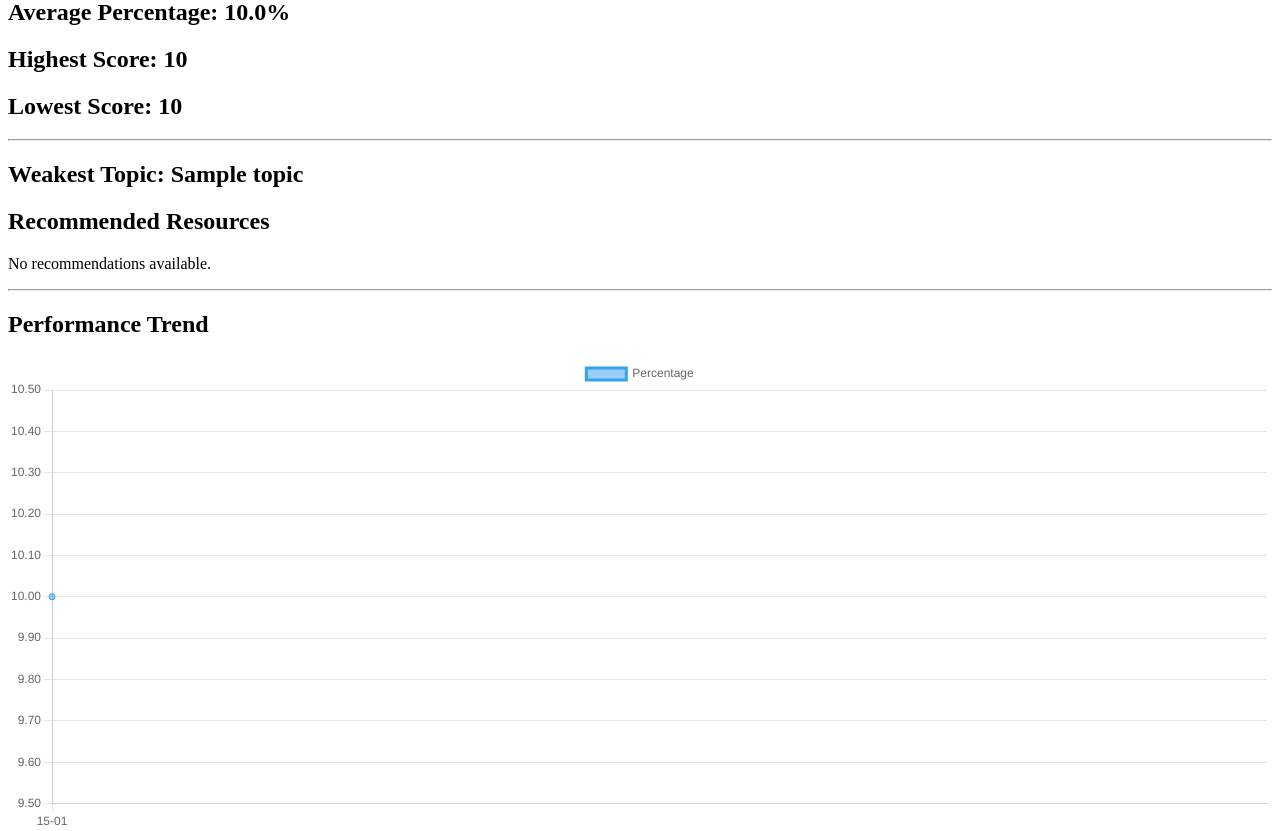
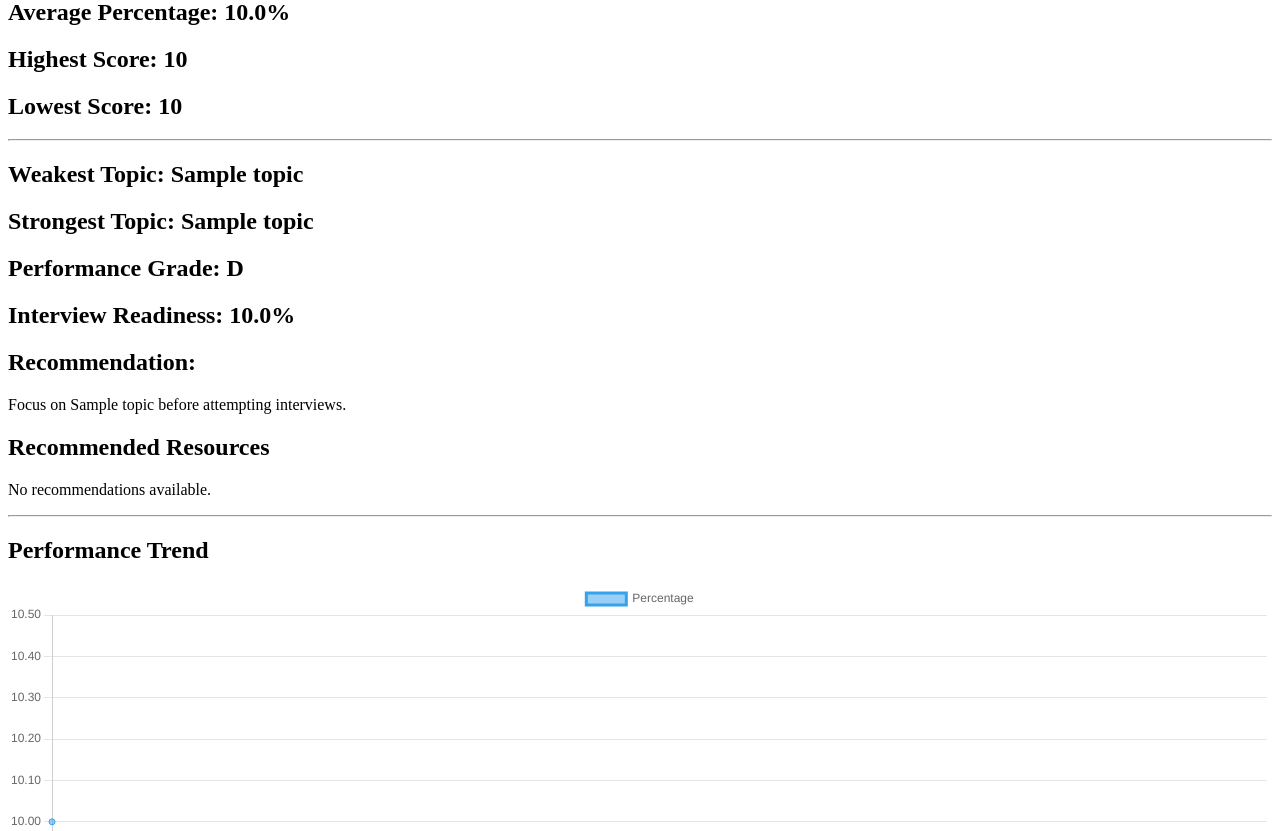
Before and after one commit to DivyeshGupta08/PrepArena, a Django app: page /dashboard/ in a window 1280 px wide. Shown: the part 150-981 px from the top of the page. Run offline with Django 5.2, Linux system fonts and the light colour scheme; a user stored in the database is signed in; tables that the repository leaves empty hold one stand-in row (values such as "Sample post").

Commit message:
STEP 13 Analytics Dashboard  Completed

```diff
--- a/dashboard/views.py
+++ b/dashboard/views.py
@@ -49,6 +49,8 @@ def dashboard(request):
             attempt.percentage
         )
 
+    strong_topic = None
+
     if topic_scores:
 
         averages = {
@@ -61,8 +63,46 @@ def dashboard(request):
             key=averages.get
         )
 
-        resources = StudyResource.objects.filter(
-            topic_name=weak_topic
+        strong_topic = max(
+            averages,
+            key=averages.get
+        )
+
+    if average_percentage >= 90:
+        grade = 'A'
+
+    elif average_percentage >= 75:
+        grade = 'B'
+
+    elif average_percentage >= 60:
+        grade = 'C'
+
+    else:
+        grade = 'D'
+
+    interview_readiness = round(
+        average_percentage,
+        2
+    )
+
+    recommendation = ""
+
+    if interview_readiness >= 80:
+
+        recommendation = (
+            "You are interview ready."
+        )
+
+    elif interview_readiness >= 60:
+
+        recommendation = (
+            "Practice weak topics to improve confidence."
+        )
+
+    else:
+
+        recommendation = (
+            f"Focus on {weak_topic} before attempting interviews."
         )
 
     attempt_labels = []
@@ -124,6 +164,16 @@ def dashboard(request):
         'topic_percentages': json.dumps(
             topic_percentages
         ),
+
+        'strong_topic': strong_topic,
+
+        'grade': grade,
+
+        'interview_readiness':
+        interview_readiness,
+
+        'recommendation':
+        recommendation,
     }
 
     return render(
--- a/templates/dashboard/dashboard.html
+++ b/templates/dashboard/dashboard.html
@@ -26,6 +26,29 @@
         Weakest Topic:
         {{ weak_topic }}
     </h2>
+
+    <h2>
+    Strongest Topic:
+    {{ strong_topic }}
+    </h2>
+
+    <h2>
+    Performance Grade:
+    {{ grade }}
+    </h2>
+
+    <h2>
+    Interview Readiness:
+    {{ interview_readiness }}%
+    </h2>
+
+    <h2>
+    Recommendation:
+    </h2>
+
+    <p>
+    {{ recommendation }}
+    </p>
 
     <h2>Recommended Resources</h2>
 
```
